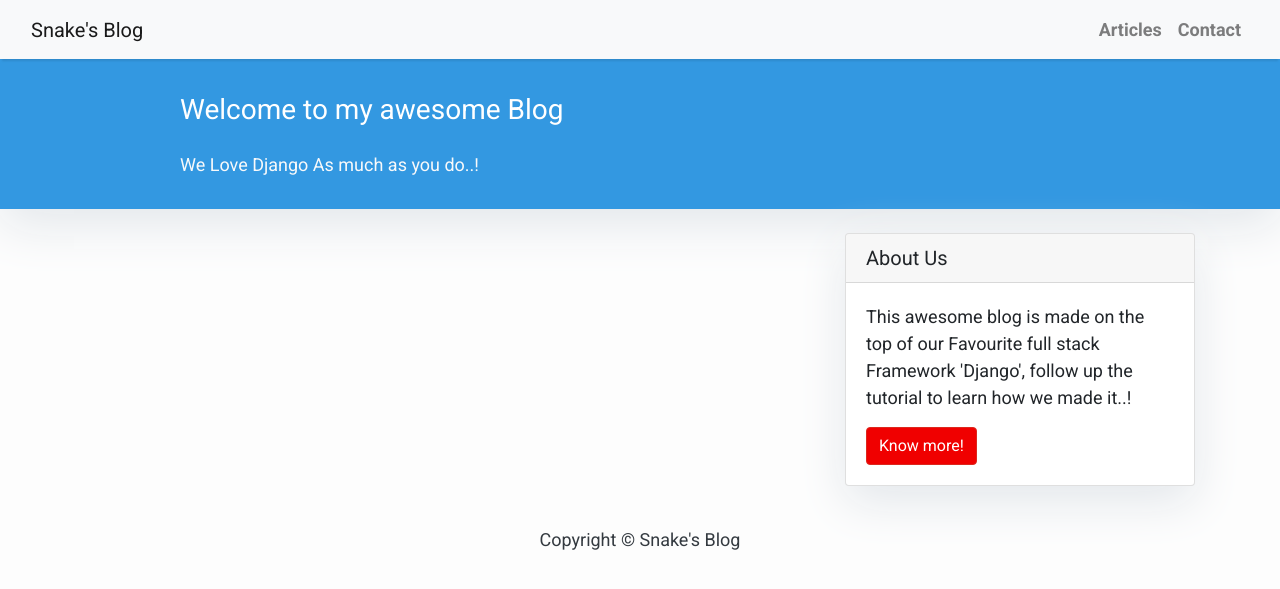
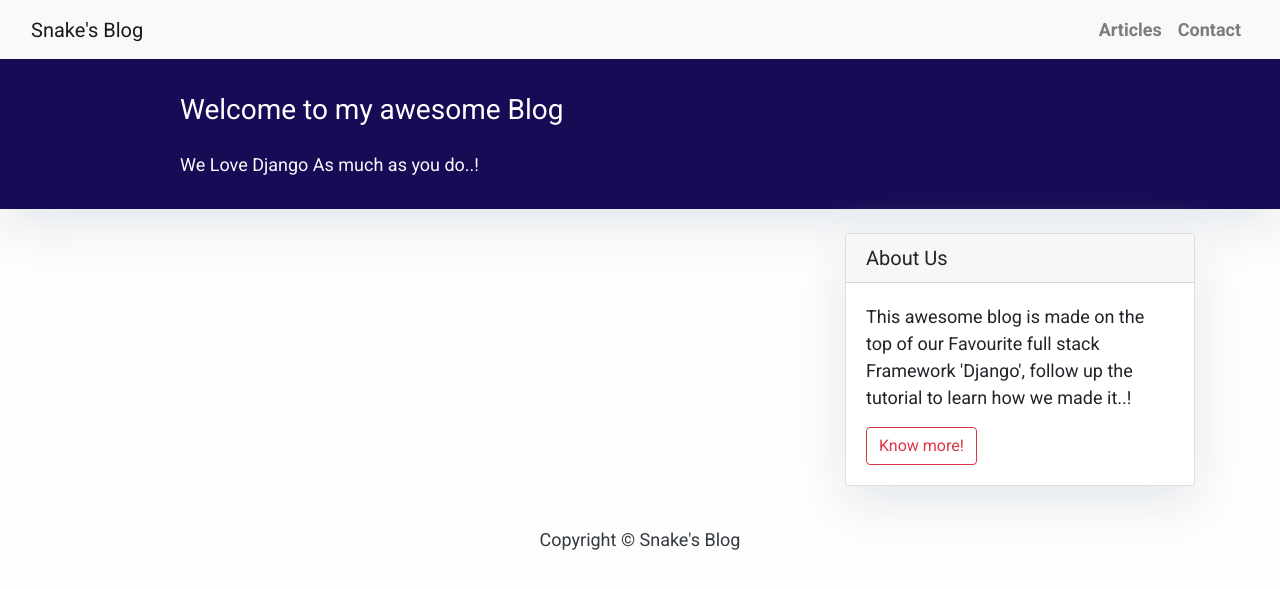
Before and after one commit to skysamm/MyBlog, a Django app: page / in a window 1280 px wide. Shown: the top 589 px of the page. Run offline with Django 3.2, Linux system fonts and the light colour scheme; data that the repository does not hold is empty; some libraries are stand-ins or nearby versions.

Commit message:
Basic style changes

```diff
--- a/templates/base.html
+++ b/templates/base.html
@@ -2,7 +2,7 @@
 <html>
 
     <head>
-        <title>Django Central</title>
+        <title>Snake's Blog</title>
         <link href="https://fonts.googleapis.com/css?family=Roboto:400,700" rel="stylesheet">
         <meta name="google" content="notranslate" />
         <meta name="viewport" content="width=device-width, initial-scale=1" />
@@ -20,13 +20,8 @@
         .shadow {
             box-shadow: 0 4px 2px -2px rgba(0, 0, 0, 0.1);
         }
-        .btn-danger {
-            color: #fff;
-            background-color: #f00000;
-            border-color: #dc281e;
-        }
         .masthead {
-            background: #3398E1;
+            background: #160c55;
             height: auto;
             padding-bottom: 15px;
             box-shadow: 0 16px 48px #E3E7EB;
--- a/templates/index.html
+++ b/templates/index.html
@@ -40,7 +40,7 @@
                     <h2 class="card-title">{{ post.title }}</h2>
                     <p class="card-text text-muted h6">{{ post.author }} | {{ post.created_on}} </p>
                     <p class="card-text">{{post.hook|slice:":200" }}</p>
-                    <a href="{% url 'post_detail' post.slug  %}" class="btn btn-primary">Read More &rarr;</a>
+                    <a href="{% url 'post_detail' post.slug  %}" class="btn btn-outline-dark">Read More &rarr;</a>
                 </div>
             </div>
             {% endfor %}
--- a/templates/sidebar.html
+++ b/templates/sidebar.html
@@ -14,7 +14,7 @@
     <div class="card-body">
         <p class="card-text"> This awesome blog is made on the top of our Favourite full stack Framework 'Django', follow up the tutorial to learn how we made it..!</p>
         <a href="https://djangocentral.com/building-a-blog-application-with-django"
-           class="btn btn-danger">Know more!</a>
+           class="btn btn-outline-danger">Know more!</a>
     </div>
 </div>
 </div>
```
